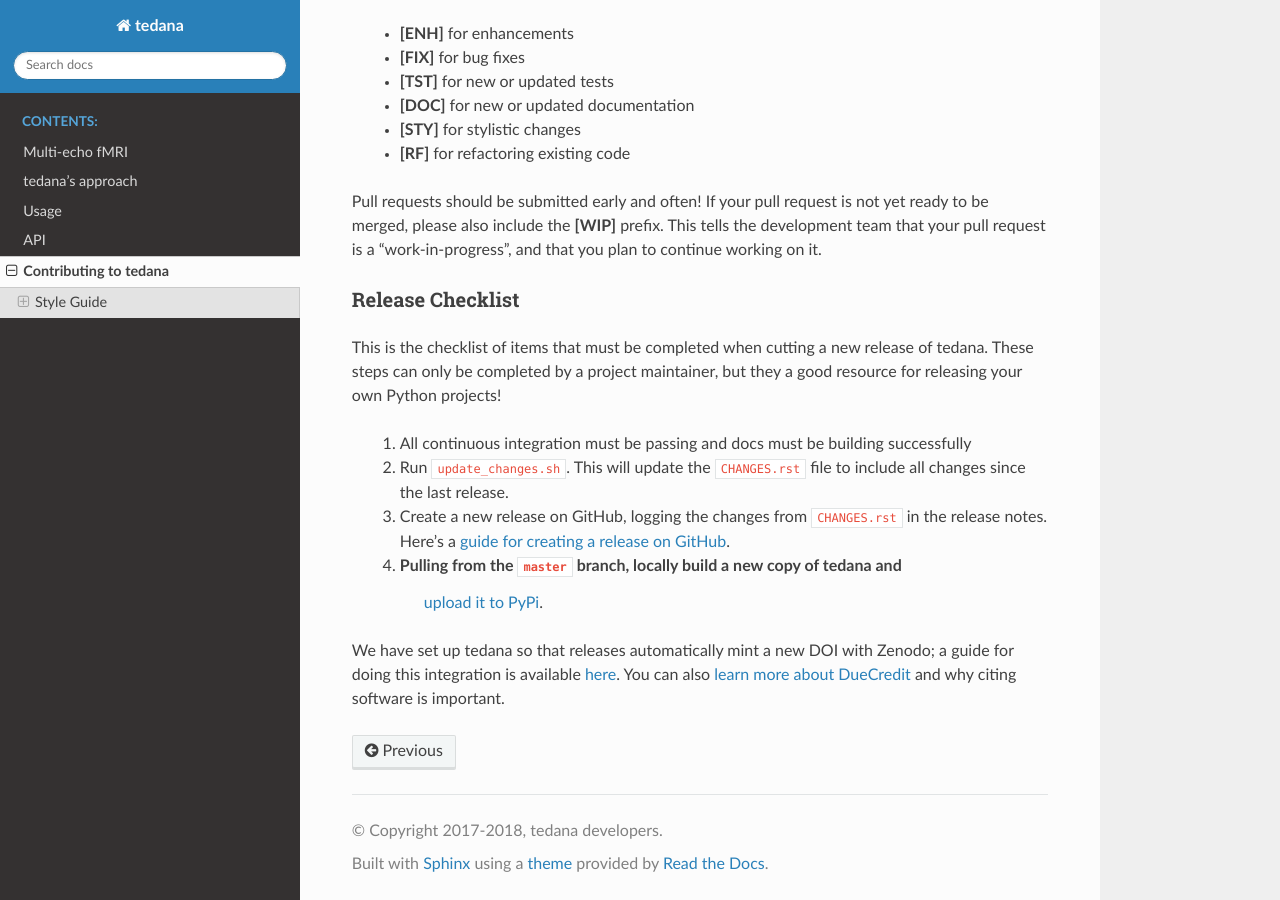
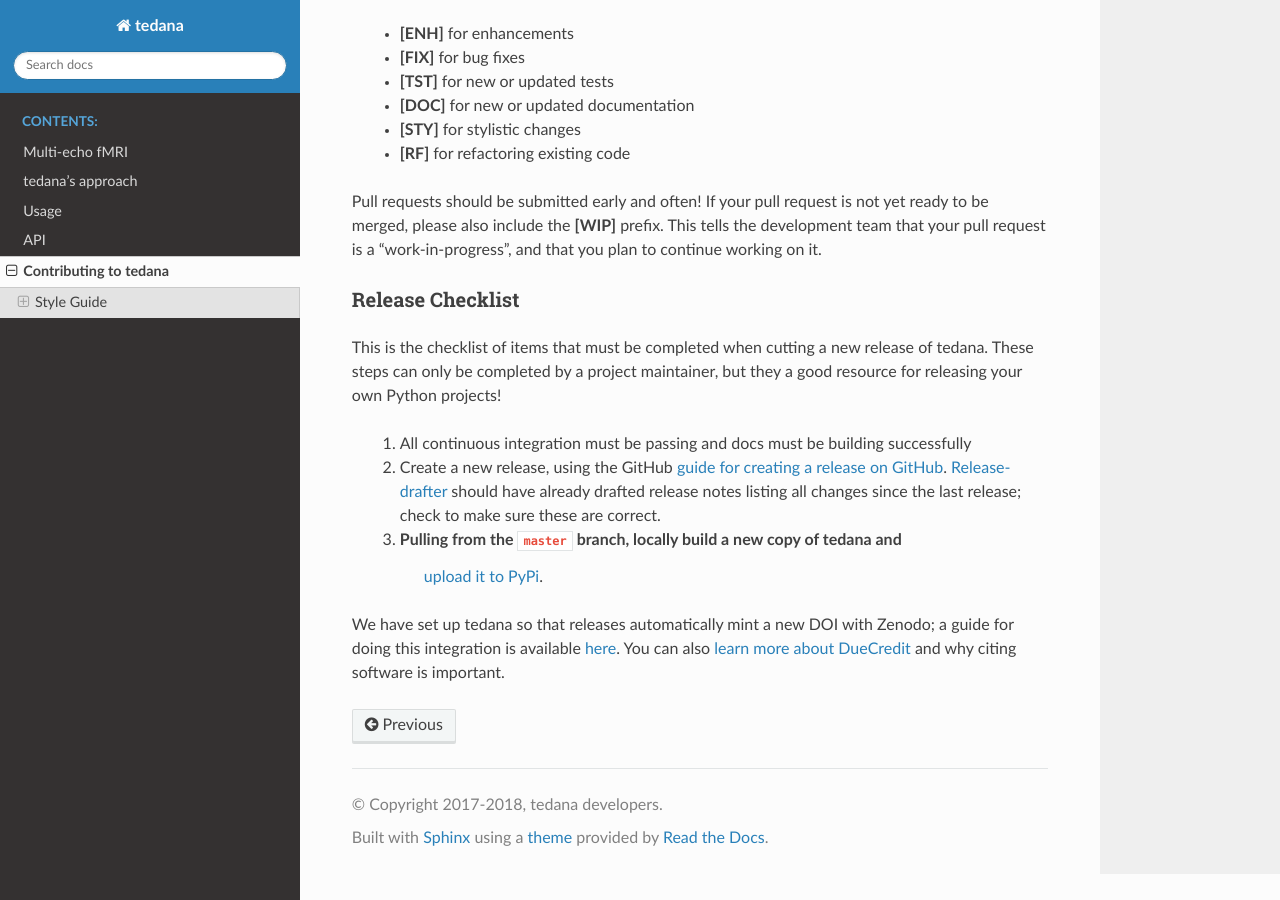
Before and after one commit to ME-ICA/tedana, a Sphinx documentation site: the page built from docs/contributing.rst, in a window 1280 px wide and 900 px high, scrolled down 582 px. Built offline with Sphinx 7.4.7 and the Read the Docs theme 2.0.0, drawn with Linux system fonts in a browser that asks for light colours; formulas are drawn with MathJax 3.

Commit message:
Integrate release-drafter

```diff
--- a/docs/contributing.rst
+++ b/docs/contributing.rst
@@ -51,10 +51,9 @@ These steps can only be completed by a project maintainer, but they a good resou
 releasing your own Python projects!
 
     #. All continuous integration must be passing and docs must be building successfully
-    #. Run ``update_changes.sh``. This will update the ``CHANGES.rst`` file to include all
-       changes since the last release.
-    #. Create a new release on GitHub, logging the changes from ``CHANGES.rst``
-       in the release notes. Here's a `guide for creating a release on GitHub`_.
+    #. Create a new release, using the GitHub `guide for creating a release on GitHub`_.
+       `Release-drafter`_ should have already drafted release notes listing all
+       changes since the last release; check to make sure these are correct.
     #. Pulling from the ``master`` branch, locally build a new copy of tedana and
         `upload it to PyPi`_.
 
@@ -64,5 +63,6 @@ You can also `learn more about DueCredit`_ and why citing software is important.
 
     .. _`upload it to PyPi`: https://packaging.python.org/tutorials/packaging-projects/#uploading-the-distribution-archives
     .. _`guide for creating a release on GitHub`: https://help.github.com/articles/creating-releases/
+    .. _`Release-drafter`: https://github.com/apps/release-drafter
     .. _here: https://guides.github.com/activities/citable-code/
     .. _`learn more about DueCredit`: https://github.com/duecredit/duecredit
```
Also changed, not shown: CHANGES.rst (deleted, +0 -12 lines), 1 other file.
